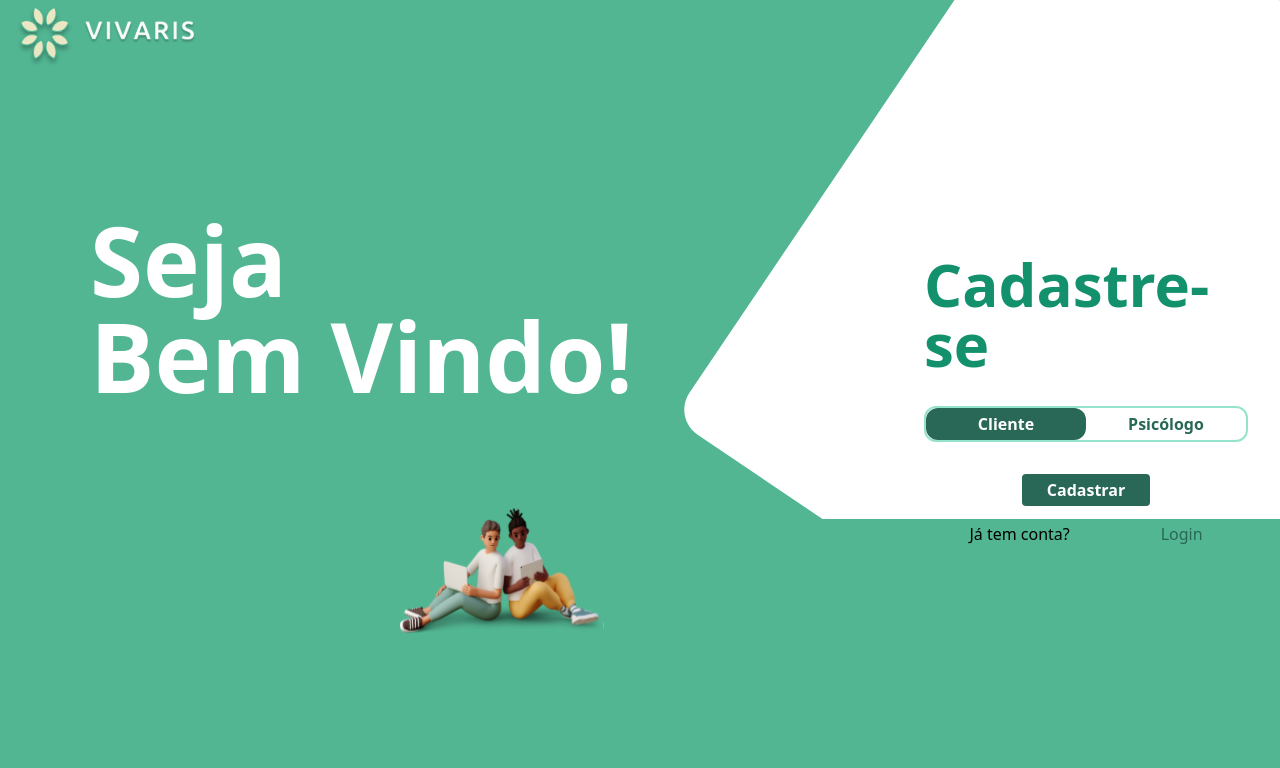
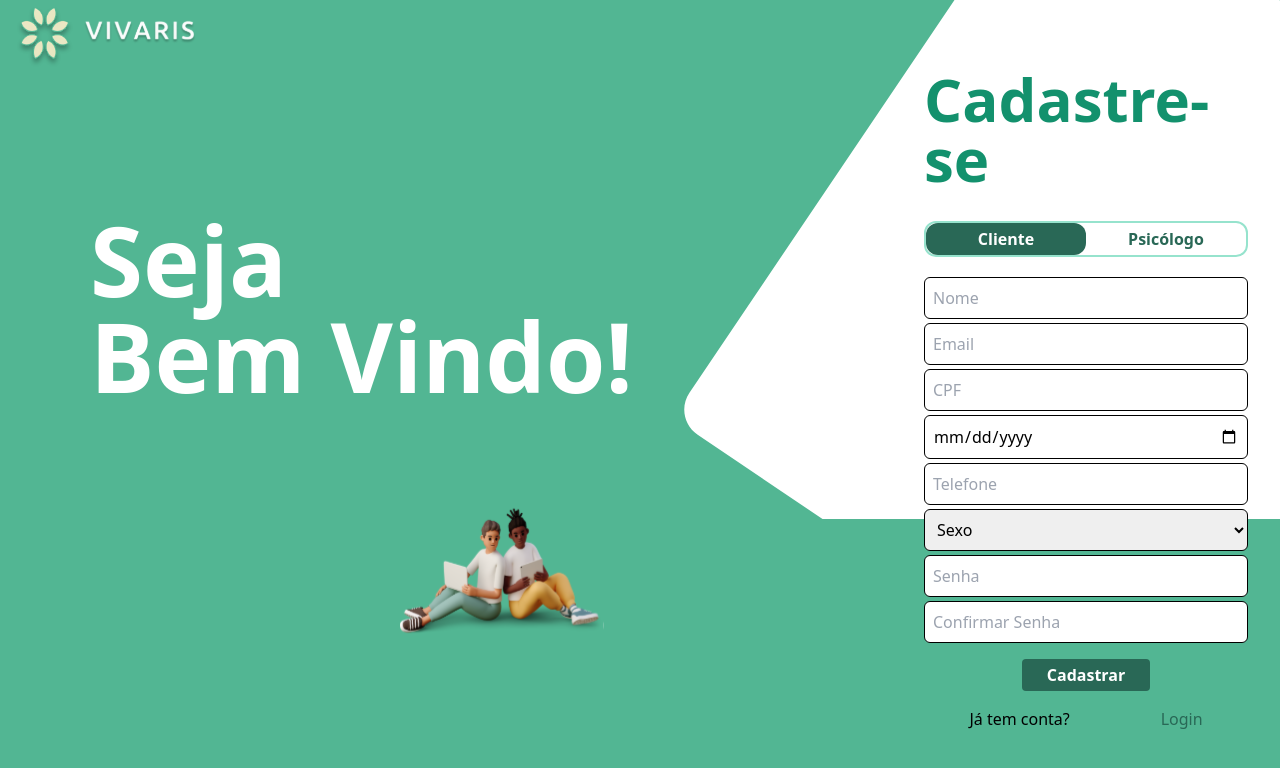
Before and after one commit to c4rl0sfilho/vivarisFront, a React (Vite) app: page /Register in a window 1280 px wide. Shown: the top 768 px of the page. Built offline with nearby package versions, Linux system fonts and the light colour scheme.

Commit message:
atualizacoes

```diff
--- a/src/Ts/cliente_psicologo.ts
+++ b/src/Ts/cliente_psicologo.ts
@@ -30,5 +30,3 @@ export const registerUser = async (selectedButton: 'Cliente' | 'Psicólogo', cli
 
    return response
 };
-
-localStorage.setItem('IdDoCliente', String(idResgatado))
--- a/src/components/ContainerLogin.tsx
+++ b/src/components/ContainerLogin.tsx
@@ -47,18 +47,33 @@ const ContainerLogin = () => {
                 senha: password
             });
 
-            // Verifica se há algum usuário retornado na resposta
-            if (response.data) {
-                console.log('Login bem-sucedido:', response.data);
-                navigate('/Home');
+            // Verifica se o status da resposta é true
+            if (response.status == 200) {
+                console.log('Login bem-sucedido:', response);
+
+                // Recupera o valor do localStorage com a chave "IdDoCliente"
+                const idDoCliente = localStorage.getItem('IdDoCliente');
+
+                // Verifica se o valor existe no localStorage e exibe no console
+                if (idDoCliente) {
+                    console.log('ID do Cliente armazenado no localStorage:', idDoCliente);
+                } else {
+                    console.log('Nenhum ID de cliente encontrado no localStorage');
+                }
+
+                // navigate('/Home');
+                alert('Login bem-sucedido');
             } else {
-                alert('Email ou senha inválidos');
+                alert('Email ou senha inválidos ou status não autorizado');
             }
+
 
         } catch (err: any) {
             setError(err.response?.data?.message || 'Erro ao fazer login');
             console.error('Erro no login:', err);
-        } finally {
+        }
+
+        finally {
             setLoading(false);
         }
     };
--- a/src/components/ContainerRegister.tsx
+++ b/src/components/ContainerRegister.tsx
@@ -1,6 +1,7 @@
 import React, { useState } from 'react';
 import { useNavigate } from 'react-router-dom';
 import { registerUser } from '../Ts/cliente_psicologo.ts';
+import FormInput from './FormInput.tsx';
 
 interface FormData {
     email: string;
@@ -83,7 +84,7 @@ const ContainerRegister: React.FC = () => {
                     localStorage.setItem('userId', 'id_cliente'); // Define o tipo de usuário
                 }
                 alert('Usuário cadastrado com sucesso!');
-                navigate('/Preferences');
+                navigate('/');
             } else {
                 throw new Error('Erro ao cadastrar usuário');
             }
@@ -115,8 +116,93 @@ const ContainerRegister: React.FC = () => {
                     </button>
                 </div>
                 <div className="inputs">
-                    {/* ... seus inputs aqui ... */}
+                    <FormInput
+                        type="text"
+                        name="name"
+                        value={formData.name}
+                        onChange={handleChange}
+                        label="Nome"
+                        placeholder='Nome'
+                        required
+                    />
+                    <FormInput
+                        type="email"
+                        name="email"
+                        value={formData.email}
+                        onChange={handleChange}
+                        label="Email"
+                        placeholder='Email'
+                        required
+                    />
+                    {errors.email && <span className="error text-red-700">{errors.email}</span>}
+                    <FormInput
+                        type="number"
+                        name="cpf"
+                        value={formData.cpf}
+                        onChange={handleChange}
+                        label="CPF"
+                        placeholder='CPF'
+                        required
+                    />
+                    {errors.cpf && <span className="error text-red-700">{errors.cpf}</span>}
+                    <FormInput
+                        type="date"
+                        name="birthdate"
+                        value={formData.birthdate}
+                        onChange={handleChange}
+                        label="Data de Nascimento"
+                        required
+                    />
+                    <FormInput
+                        type="number"
+                        name="phone"
+                        value={formData.phone}
+                        onChange={handleChange}
+                        label="Telefone"
+                        placeholder='Telefone'
+                        required
+                    />
+                    {errors.phone && <span className="error text-red-700">{errors.phone}</span>}
+                    <select name="gender" className='mt-1 p-2 block w-full border border-black rounded-md' value={formData.gender} onChange={handleChange}>
+                        <option value="">Sexo</option>
+                        <option value="1">Masculino</option>
+                        <option value="2">Feminino</option>
+                        <option value="3">Não Binário</option>
+                    </select>
+                    {errors.gender && <span className="error text-red-700">{errors.gender}</span>}
+                    <FormInput
+                        type="password"
+                        name="password"
+                        value={formData.password}
+                        onChange={handleChange}
+                        label="Senha"
+                        placeholder='Senha'
+                        required
+                    />
+                    {errors.password && <span className="error text-red-700">{errors.password}</span>}
+                    <FormInput
+                        type="password"
+                        name="confirmPassword"
+                        value={formData.confirmPassword}
+                        onChange={handleChange}
+                        label="Confirmar Senha"
+                        placeholder='Confirmar Senha'
+                        required
+                    />
+                    {errors.confirmPassword && <span className="error text-red-700">{errors.confirmPassword}</span>}
                 </div>
+                {selectedButton === 'Psicólogo' && (
+                    <div className="inputs">
+                        <FormInput
+                            type="text"
+                            name="cip"
+                            value={formData.cip || ''}
+                            onChange={handleChange}
+                            label="CIP"
+                            placeholder='CIP'
+                        />
+                    </div>
+                )}
                 <div className="buttonLogin flex justify-center py-4">
                     <button
                         id='cadastrar'
@@ -128,7 +214,7 @@ const ContainerRegister: React.FC = () => {
                 </div>
                 <div className="textConta flex justify-around">
                     <p>Já tem conta?</p>
-                    <p onClick={() => navigate('/Home')} className='cursor-pointer text-[#296856]'>Login</p>
+                    <p onClick={() => navigate('/')} className='cursor-pointer text-[#296856]'>Login</p>
                 </div>
             </div>
         </div>
--- a/src/routes/Availability.tsx
+++ b/src/routes/Availability.tsx
@@ -16,18 +16,22 @@ interface dateType {
 const newAvailability = async (dates: Date[], idProfessional: number) => {
   if (!dates.length) return false;
 
-  const weekDays = [
-    'Domingo', 'Segunda', 'Terca', 'Quarta', 'Quinta', 'Sexta', 'Sabado'
-  ];
+  const weekDays = ['Domingo', 'Segunda', 'Terca', 'Quarta', 'Quinta', 'Sexta', 'Sabado'];
 
   const requests = dates.map(date => {
     const weekDayIndex = date.getDay();
     const weekDay = weekDays[weekDayIndex];
 
+    // Define o horário de início
+    const horario_inicio = format(date, 'HH:mm:ss');
+
+    // Adiciona o intervalo (ex: 1 hora) para definir o horário de fim
+    const horario_fim = format(add(date, { hours: 1 }), 'HH:mm:ss');
+
     const data = {
       dia_semana: weekDay,
-      horario_inicio: format(date, 'HH:mm:ss'),
-      horario_fim: format(date, 'HH:mm:ss'),
+      horario_inicio: horario_inicio,
+      horario_fim: horario_fim,
     };
 
     console.log('Dados enviados para o backend:', data);
@@ -144,7 +148,9 @@ const Availability = () => {
               view="month"
               onClickDay={(date) => setDate((prev) => ({ ...prev, justDate: date }))}
               tileClassName={({ date }) => 'calendar-tile'}
+              value={date.justDate} // Isso mantém a data selecionada no calendário
             />
+
             <p className='pl-5'>*Selecione o dia, e seus respectivos horário disponíveis</p>
           </div>
 
--- a/src/routes/Home.tsx
+++ b/src/routes/Home.tsx
@@ -1,4 +1,5 @@
 import React from 'react';
+import HeaderHome from '../components/HeaderHome';
 
 const Home = () => {
     const getUserType = () => {
@@ -15,15 +16,16 @@ const Home = () => {
         <div>
             {userType === 'client' && (
                 <div>
+                    <HeaderHome/>
                     <h1>Bem-vindo, Cliente!</h1>
-                    <p>Aqui estão as suas opções como cliente.</p>
                     {/* Adicione o conteúdo para clientes aqui */}
                 </div>
             )}
             {userType === 'psychologist' && (
                 <div>
-                    <h1>Bem-vindo, Psicólogo!</h1>
-                    <p>Aqui estão as suas opções como psicólogo.</p>
+                    <HeaderHome/>
+                    <h1>Bem-vindo, Psicologo!</h1>
+                    <p>01</p>
                     {/* Adicione o conteúdo para psicólogos aqui */}
                 </div>
             )}
```
